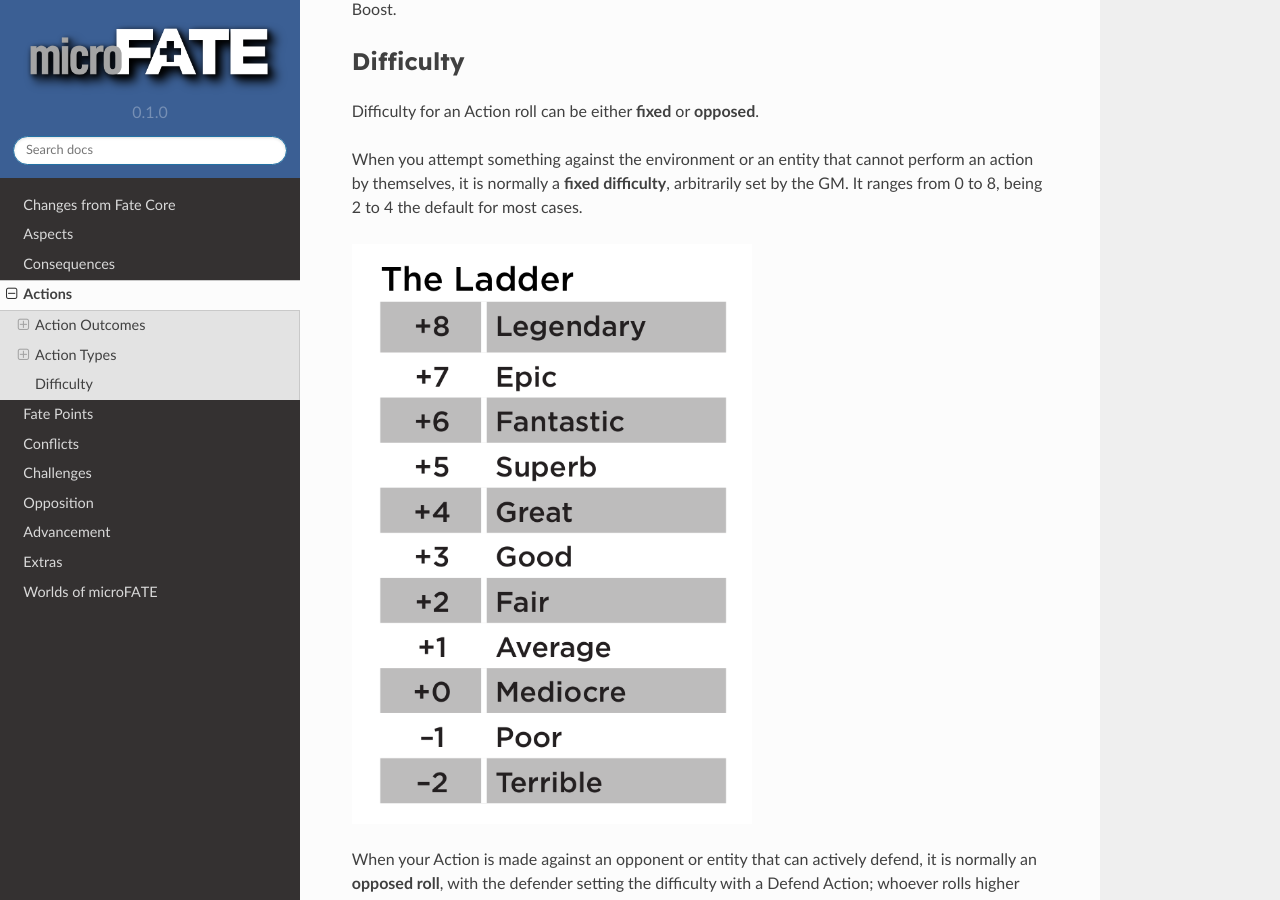
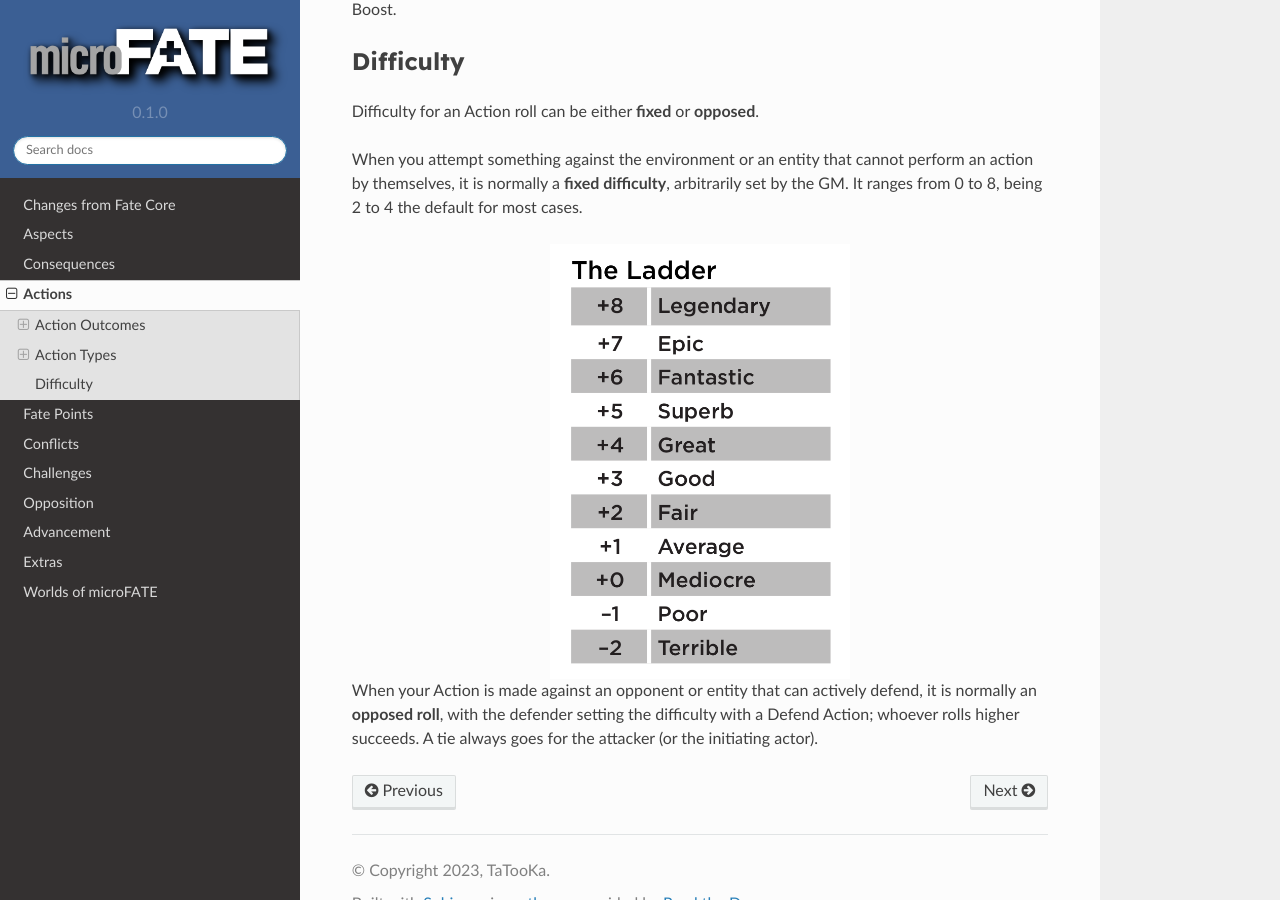
Before and after one commit to TaTooKa/microfate, a Sphinx documentation site: the page built from docs/source/pages/actions.rst, in a window 1280 px wide and 900 px high, scrolled down 1691 px. Built offline with Sphinx 7.4.7 and the Read the Docs theme 2.0.0, drawn with Linux system fonts in a browser that asks for light colours.

Commit message:
center img.

```diff
--- a/docs/source/pages/actions.rst
+++ b/docs/source/pages/actions.rst
@@ -92,7 +92,8 @@ difficulty**, arbitrarily set by the GM. It ranges from 0 to 8, being 2 to 4 the
 cases.
 
 .. image:: ../_static/images/the_ladder.png
-   :width: 400
+   :width: 300
+   :align: center
 
 When your Action is made against an opponent or entity that can actively
 defend, it is normally an **opposed roll**, with the defender setting the
```
